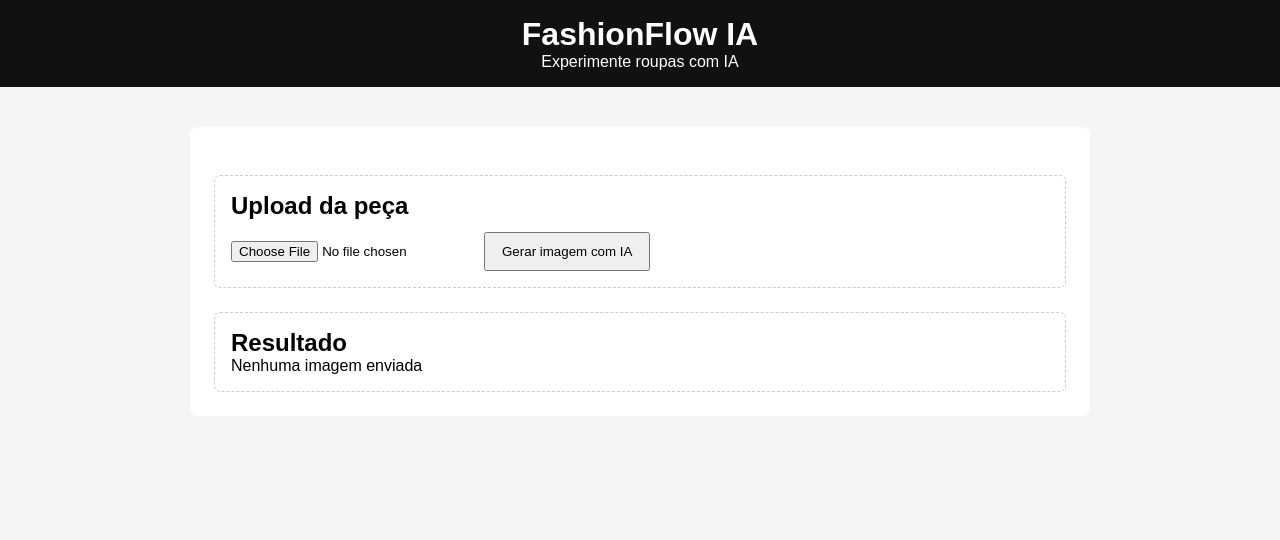
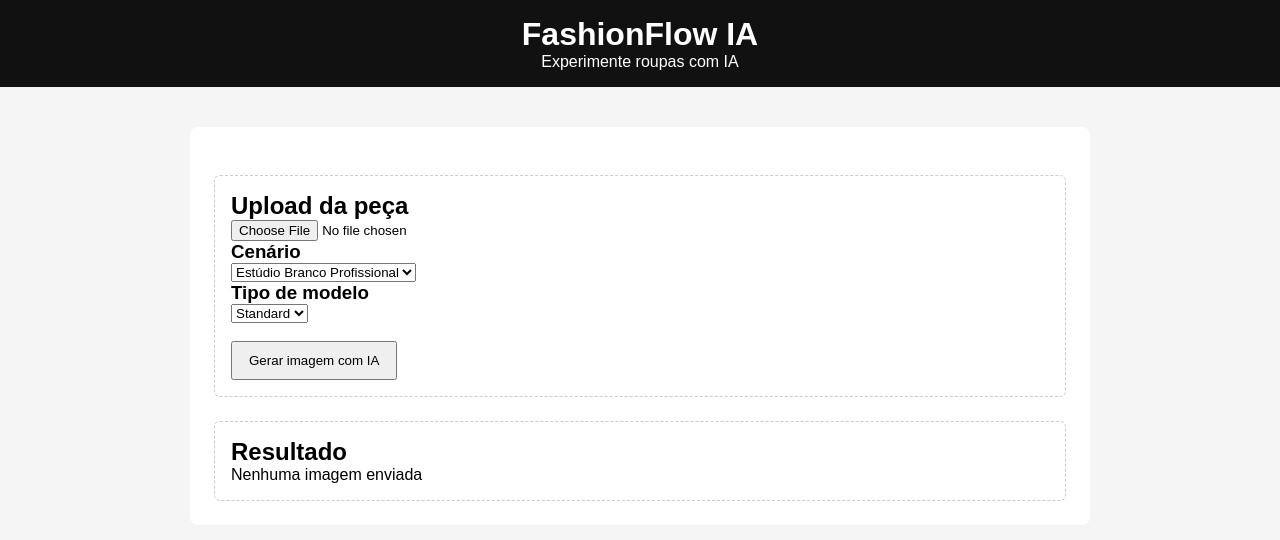
Before and after one commit to alexbastosnasci47-cloud/FashionFlow-ia, a React (Vite) app: page / in a window 1280 px wide. Shown: the top 540 px of the page. Built offline with nearby package versions, Linux system fonts and the light colour scheme.

Commit message:
Update App.jsx

```diff
--- a/src/App.jsx
+++ b/src/App.jsx
@@ -5,22 +5,25 @@ import ImageUploader from "./components/ImageUploader";
 
 function App() {
   const [image, setImage] = useState(null);
+  const [scene, setScene] = useState("Estúdio Branco Profissional");
+  const [modelType, setModelType] = useState("Standard");
 
-  // Função assíncrona preparada para a IA real
+  // Função preparada para IA real no futuro
   const generateImage = async () => {
     if (!image) {
       alert("Envie uma imagem antes de gerar");
       return;
     }
 
-    alert("Gerando imagem com IA...");
+    alert(
+      `Gerando imagem com IA...\n\nCenário: ${scene}\nModelo: ${modelType}`
+    );
 
     try {
-      // Simulação do tempo de processamento da IA
+      // Simulação de processamento da IA
       await new Promise((resolve) => setTimeout(resolve, 1000));
 
-      // Depois de "gerar", atualiza a imagem no preview
-      setImage(image); // futuramente substituir pela URL retornada pela IA
+      setImage(image); // futuramente será a imagem retornada pela IA
       alert("Imagem gerada com sucesso!");
     } catch (error) {
       console.error(error);
@@ -37,10 +40,32 @@ function App() {
           <h2>Upload da peça</h2>
           <ImageUploader onUpload={setImage} />
 
+          <h3>Cenário</h3>
+          <select
+            value={scene}
+            onChange={(e) => setScene(e.target.value)}
+          >
+            <option>Paris (Urbano Chic)</option>
+            <option>Praia Paradisíaca</option>
+            <option>Jardim Tropical</option>
+            <option>Estúdio Branco Profissional</option>
+            <option>Loft Moderno</option>
+          </select>
+
+          <h3>Tipo de modelo</h3>
+          <select
+            value={modelType}
+            onChange={(e) => setModelType(e.target.value)}
+          >
+            <option>Standard</option>
+            <option>Plus</option>
+          </select>
+
+          <br /><br />
+
           <button
             onClick={generateImage}
             style={{
-              marginTop: "12px",
               padding: "10px 16px",
               cursor: "pointer",
             }}
```
